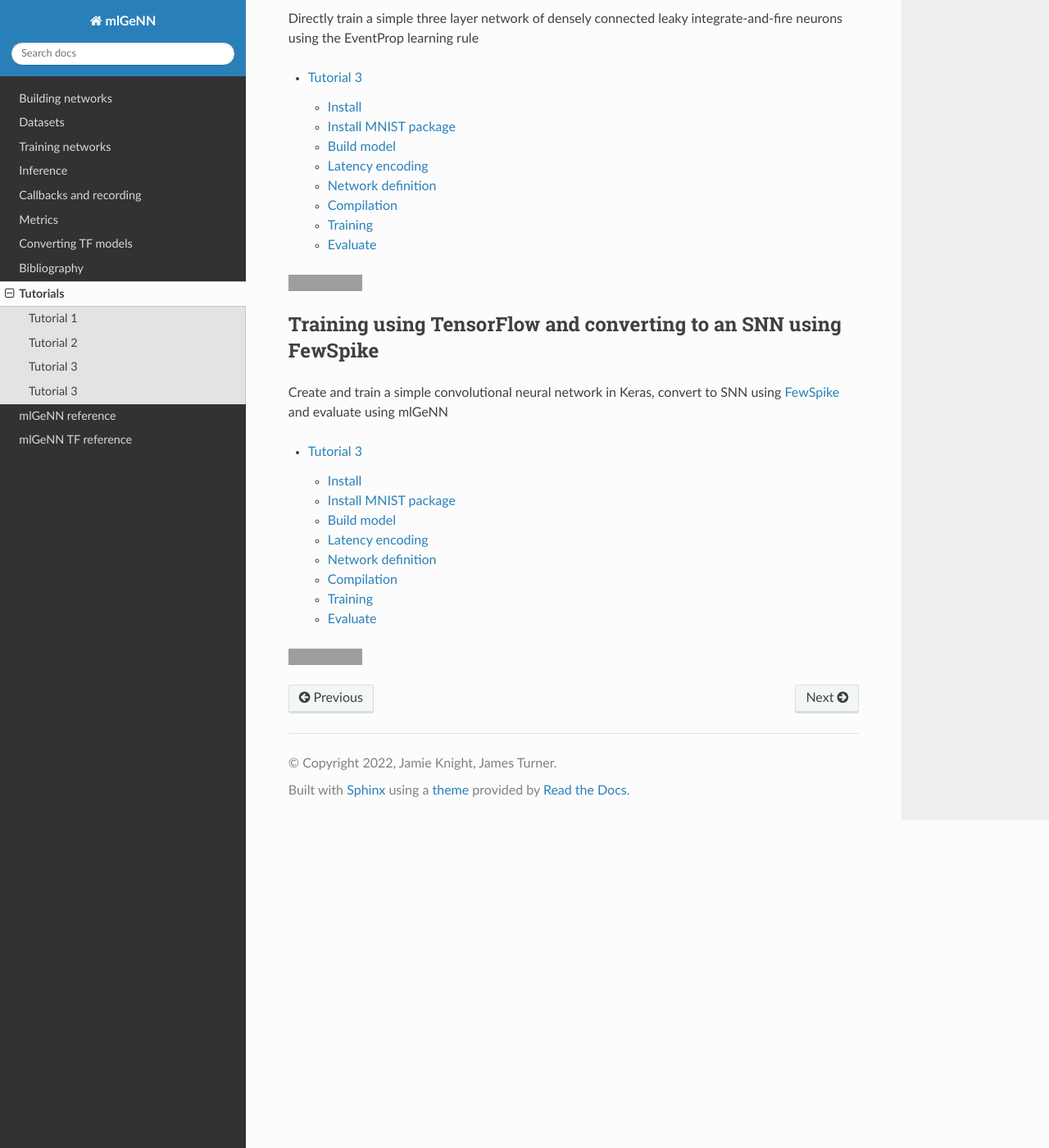
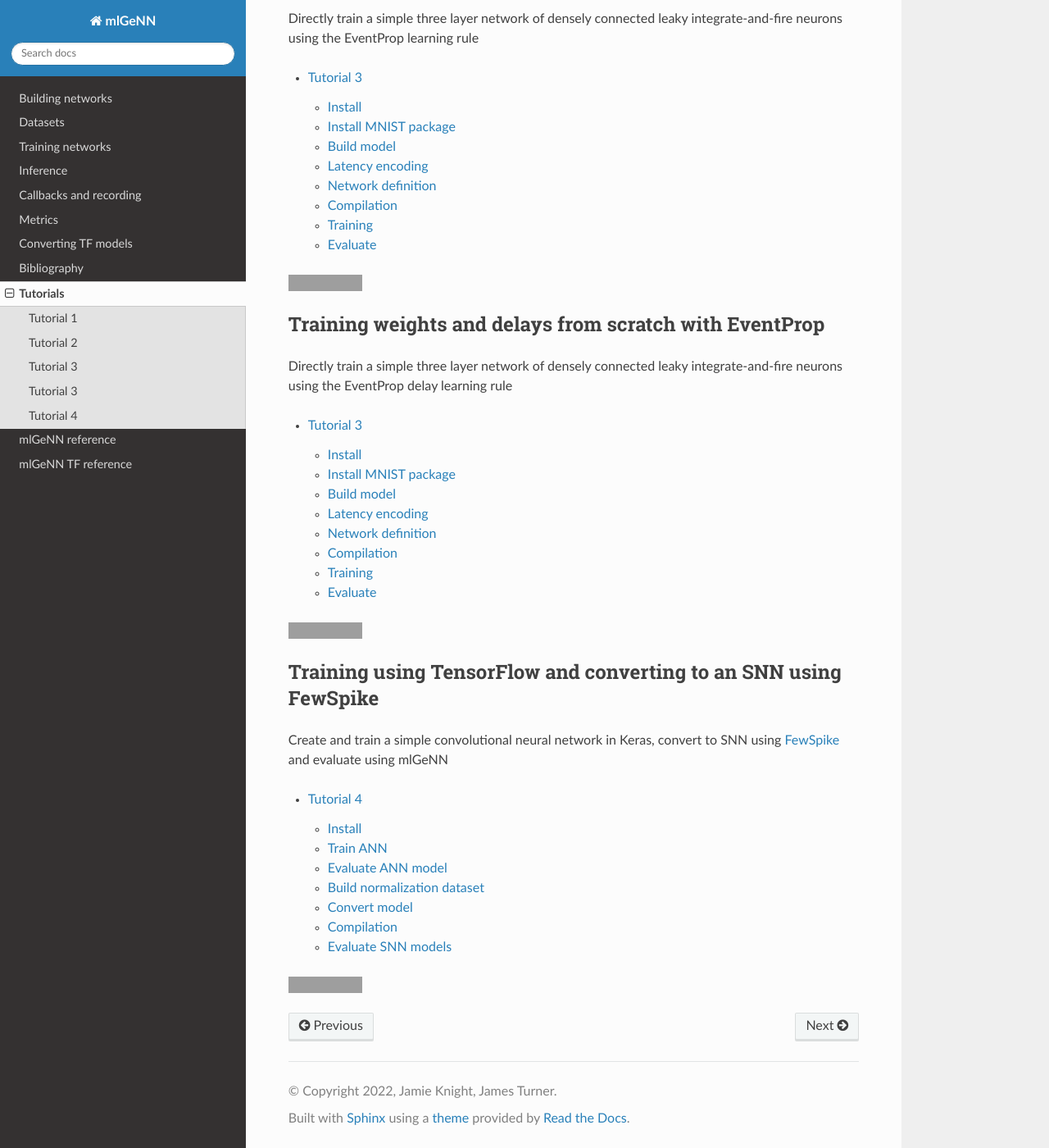
Before and after one commit to genn-team/ml_genn, a Sphinx documentation site: the page built from docs/tutorials/index.rst, in a window 1280 px wide and 1400 px high, scrolled down 957 px. Shown: the whole window at 82% size. Built offline with Sphinx 7.4.7 and the Read the Docs theme 3.1.0, drawn with Linux system fonts in a browser that asks for light colours; grey boxes are pictures that could not be loaded.

Commit message:
tutorial index page

```diff
--- a/docs/tutorials/index.rst
+++ b/docs/tutorials/index.rst
@@ -39,6 +39,18 @@
 .. image:: https://colab.research.google.com/assets/colab-badge.svg
    :target: https://colab.research.google.com/github/genn-team/ml_genn/blob/master/docs/tutorials/tutorial_3.ipynb
 
+Training weights and delays from scratch with EventProp
+=======================================================
+Directly train a simple three layer network of densely connected leaky integrate-and-fire neurons using the EventProp delay learning rule
+
+.. toctree::
+    :maxdepth: 3
+
+    tutorial_4.ipynb
+
+.. image:: https://colab.research.google.com/assets/colab-badge.svg
+   :target: https://colab.research.google.com/github/genn-team/ml_genn/blob/master/docs/tutorials/tutorial_4.ipynb
+
 
 Training using TensorFlow and converting to an SNN using FewSpike
 =================================================================
```
Also changed, not shown: other parts of docs/tutorials/index.rst (+2 -2 lines).
